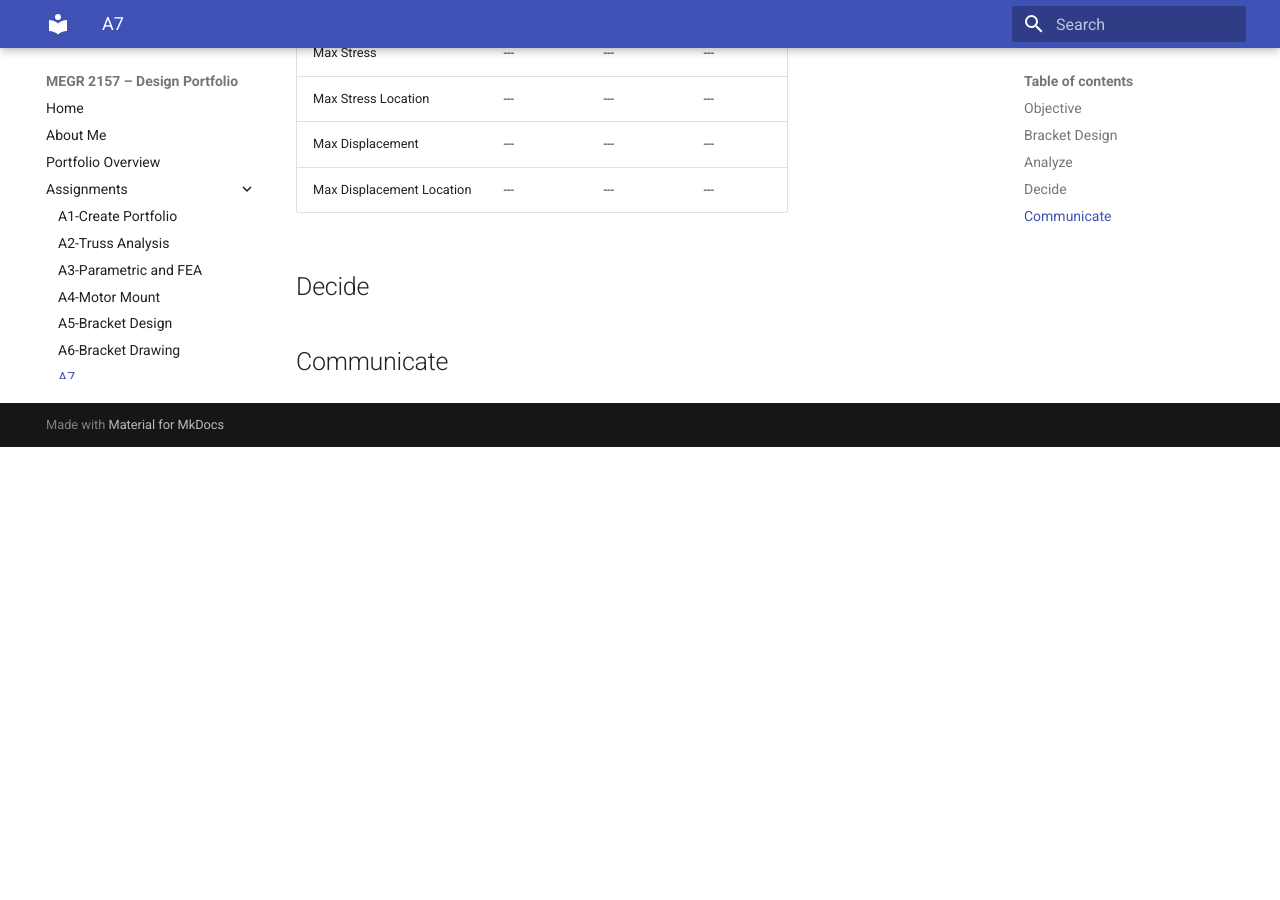
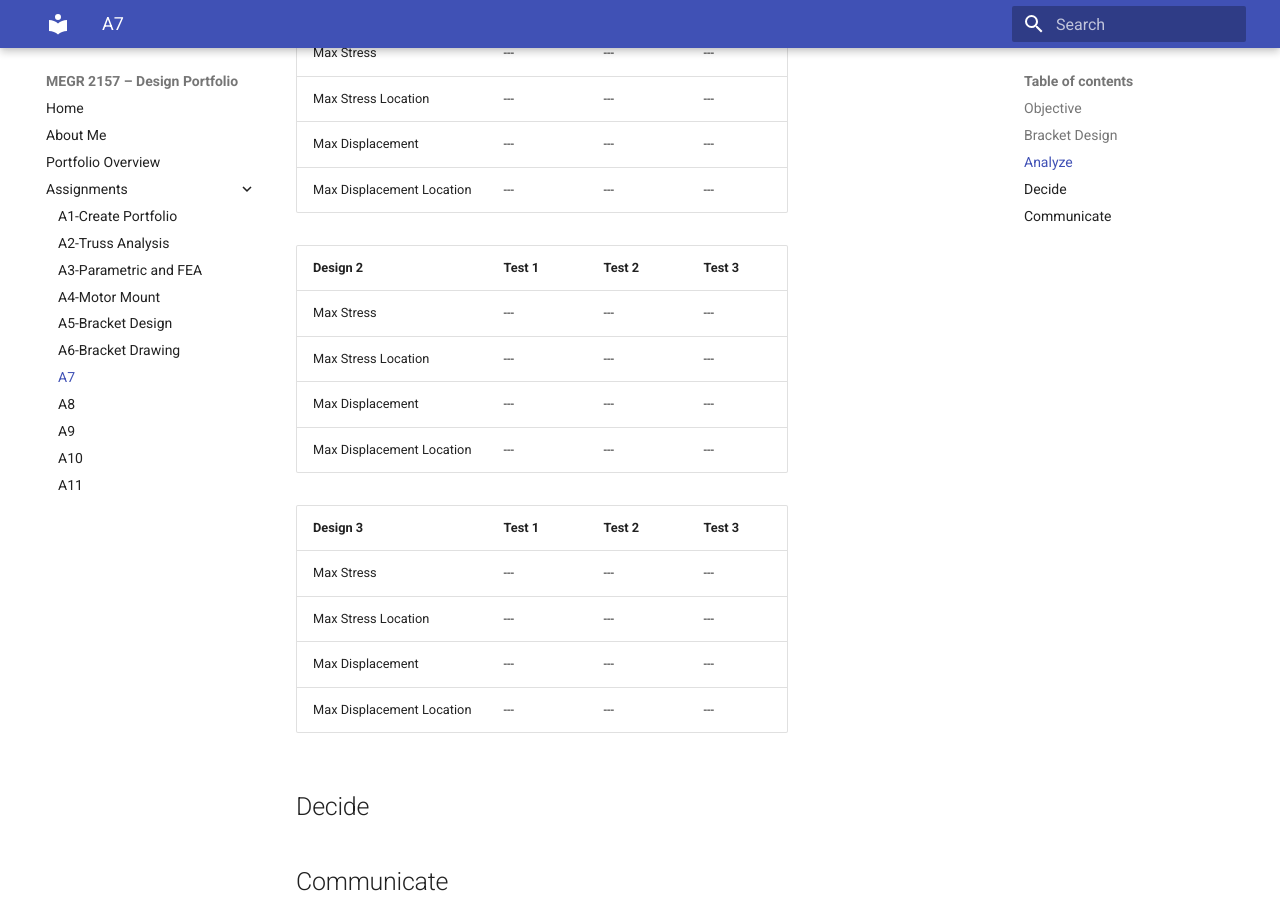
Before and after one commit to Jeffrey-Mendoza/megr2157-portfolio, an MkDocs documentation site: the page built from docs/assignments/A07/index.md, in a window 1280 px wide and 900 px high, scrolled down 1471 px. Built offline with MkDocs 1.6.1 and Material for MkDocs 9.7.7, drawn with Linux system fonts in a browser that asks for light colours; before the commit the page ends 1918 px from its top, so only the background shows below that.

Commit message:
Add tables for Design 2 and Design 3 in index.md

```diff
--- a/docs/assignments/A07/index.md
+++ b/docs/assignments/A07/index.md
@@ -33,6 +33,20 @@ Task is simply to create a high stiff, high strength, and lightweight component.
 | Max Displacement | ---| ---| ---|
 | Max Displacement Location| --- | --- | --- |
 
+| Design 2| Test 1 | Test 2 | Test 3|
+|  :--- | :--- | :--- | :---|
+| Max Stress    | --- | ---| ---|
+| Max Stress Location | --- | ---| ---|
+| Max Displacement | ---| ---| ---|
+| Max Displacement Location| --- | --- | --- |
+
+| Design 3| Test 1 | Test 2 | Test 3|
+|  :--- | :--- | :--- | :---|
+| Max Stress    | --- | ---| ---|
+| Max Stress Location | --- | ---| ---|
+| Max Displacement | ---| ---| ---|
+| Max Displacement Location| --- | --- | --- |
+
 ## Decide
 
 
```
